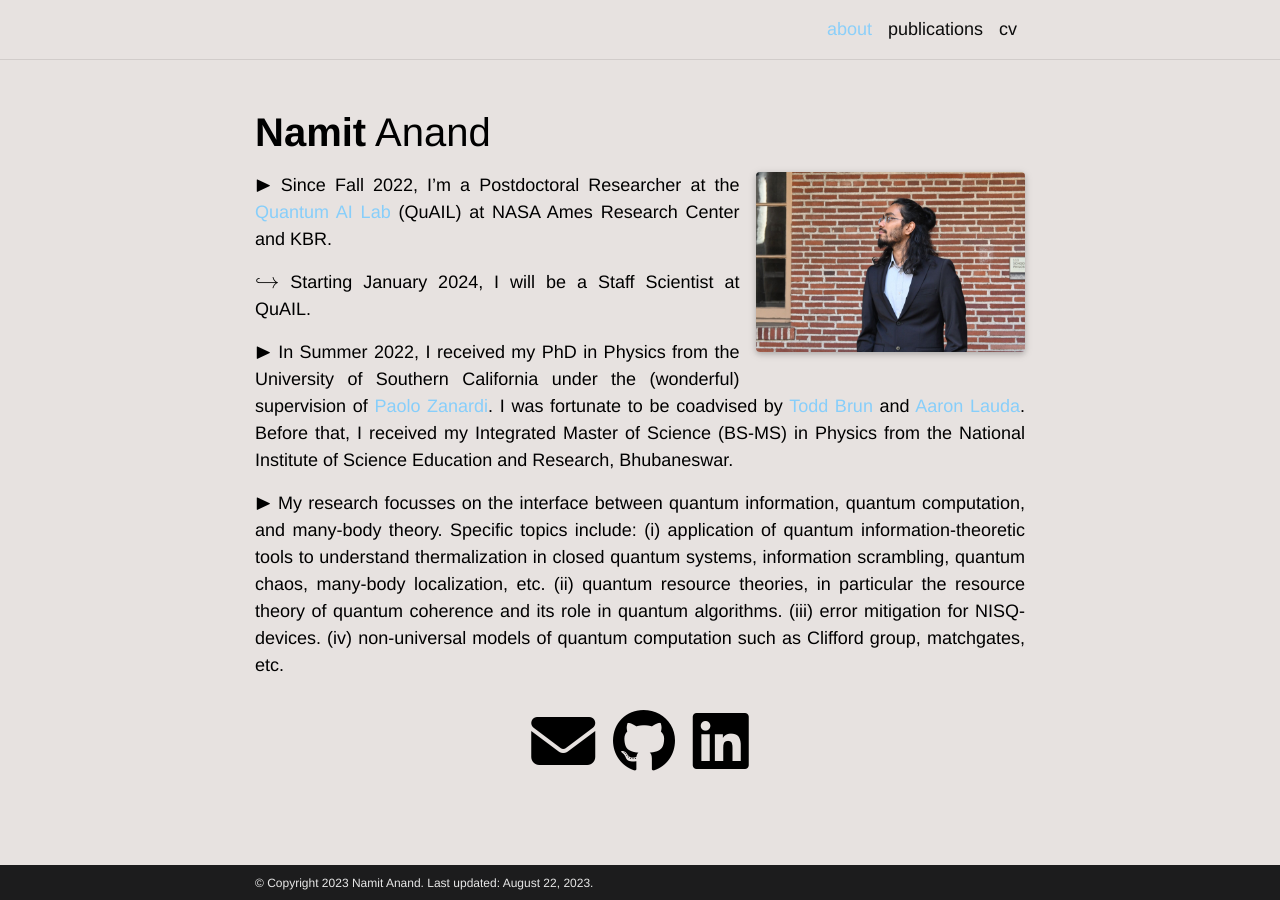
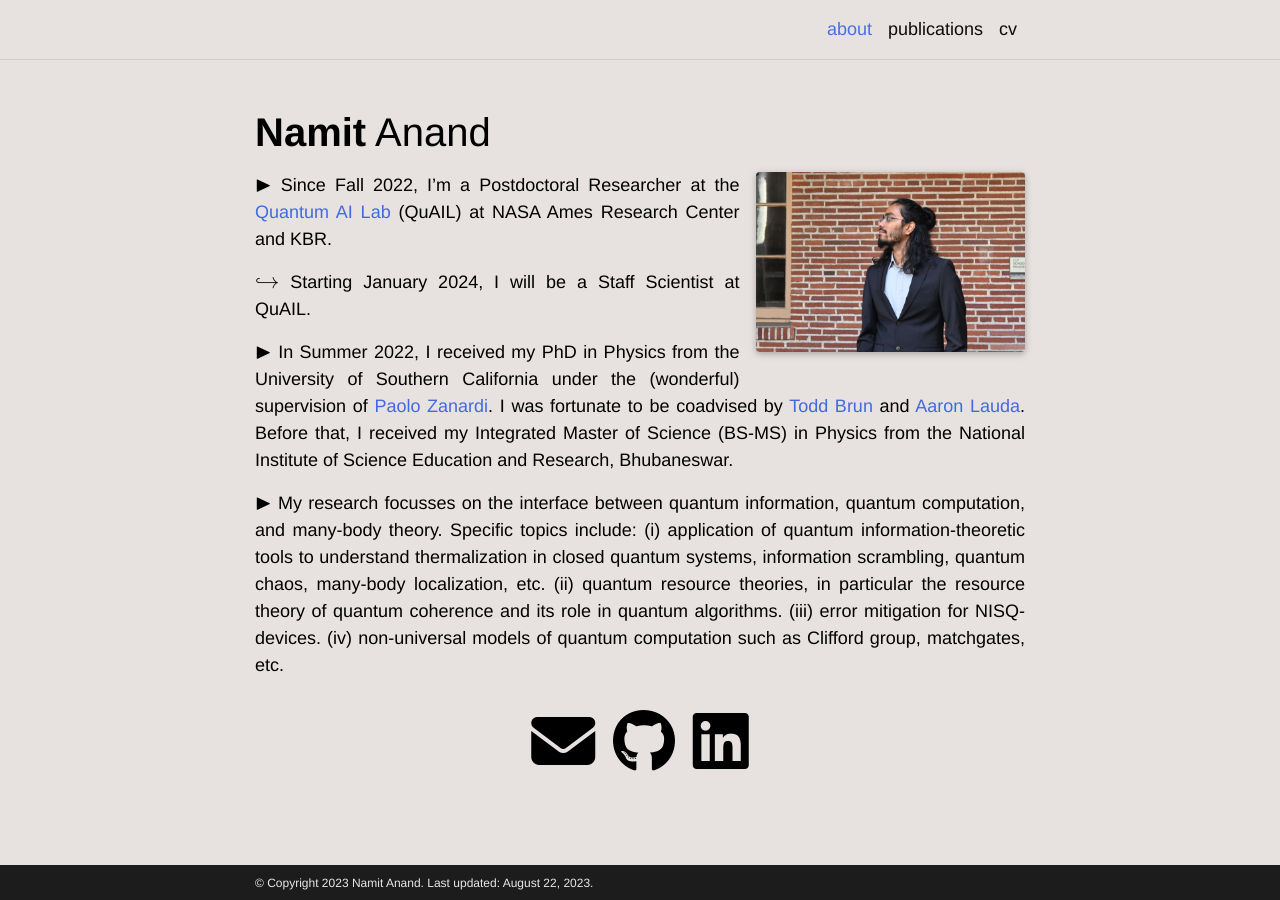
Before and after one commit to namitanand/namitanand.github.io, a Jekyll site: the page built from _pages/about.md, in a window 1280 px wide. Built offline with Jekyll 4.4.1, drawn with Linux system fonts in a browser that asks for light colours; full-size pictures stand in for the smaller copies a plugin makes; comment, search, counter and statistics services are not loaded; a style sheet for code colours, icons or effects is not loaded.

Commit message:
global theme color

```diff
--- a/_sass/_themes.scss
+++ b/_sass/_themes.scss
@@ -7,8 +7,8 @@
   --global-code-bg-color: #faebd7;
   --global-text-color: #{$black-color};
   --global-text-color-light: #{$grey-color};
-  --global-theme-color:  #87CEFA;
-  --global-hover-color: #87CEFA;
+  --global-theme-color:  #4169E1;
+  --global-hover-color: #556B2F;
   --global-hover-text-color: #{$white-color};
   --global-footer-bg-color: #{$grey-color-dark};
   --global-footer-text-color: #{$grey-color-light};
```
